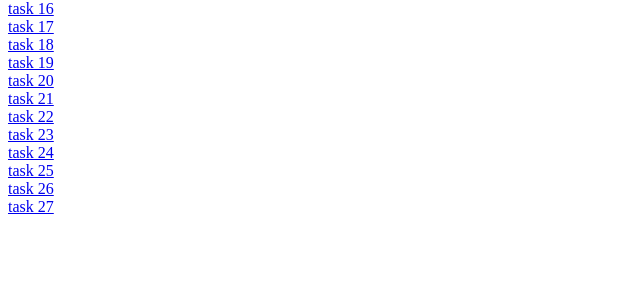
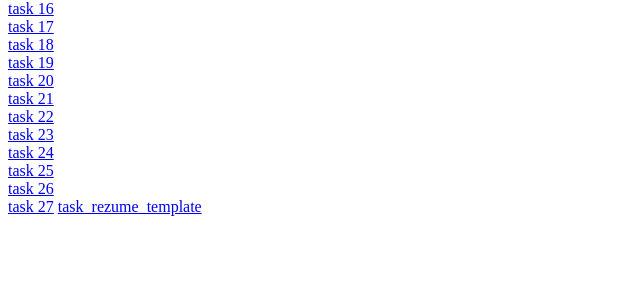
Before and after one commit to mahoska/tasks, a PHP site: page /index.php in a window 1280 px wide. Shown: the part 278-578 px from the top of the page, without its empty margins (0-640 px from the left). Run offline with PHP 8.4, Linux system fonts and the light colour scheme.

Commit message:
add changes menu

```diff
--- a/php_basics_tasks/index.php
+++ b/php_basics_tasks/index.php
@@ -37,5 +37,6 @@ and open the template in the editor.
         <a href="25.php">task 25</a><br>
         <a href="26.php">task 26</a><br>
         <a href="27.php">task 27</a>
+        <a href="task_rezume/index.php">task_rezume_template</a>
     </body>
 </html>
```
